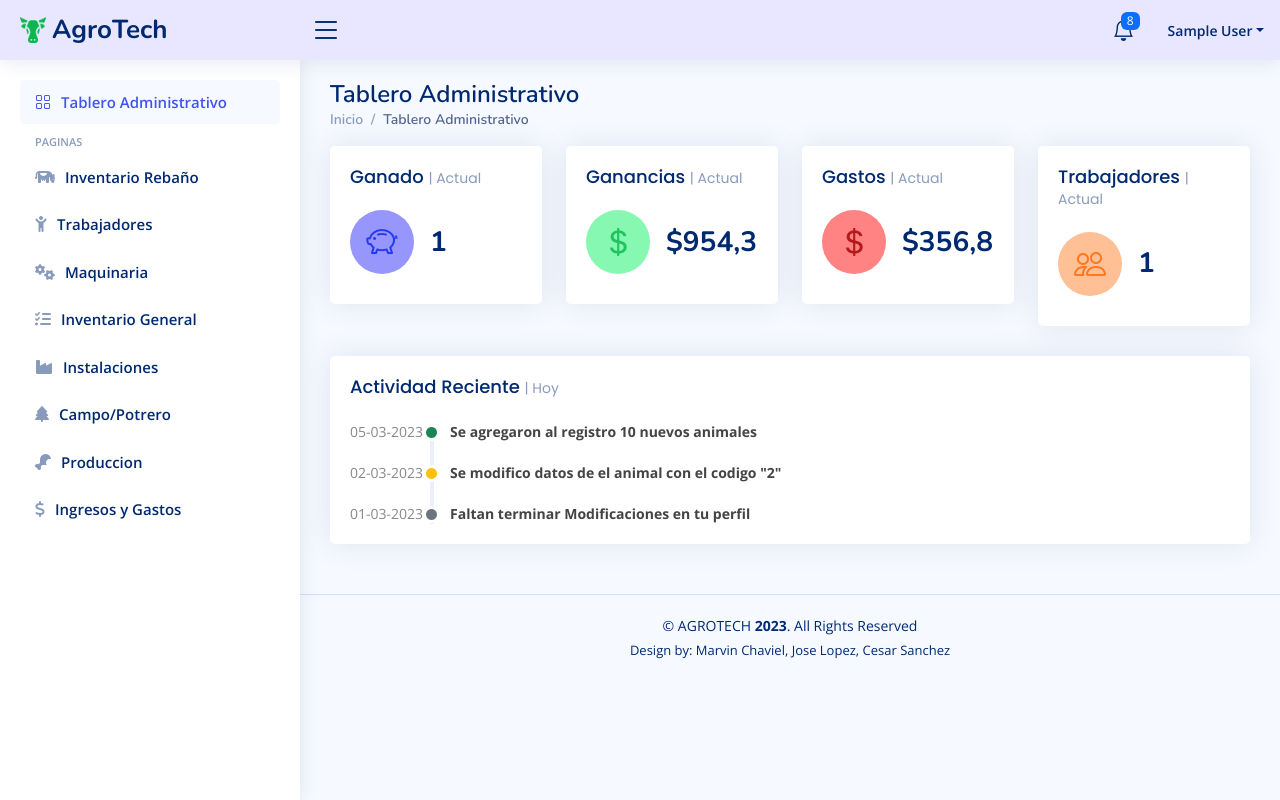
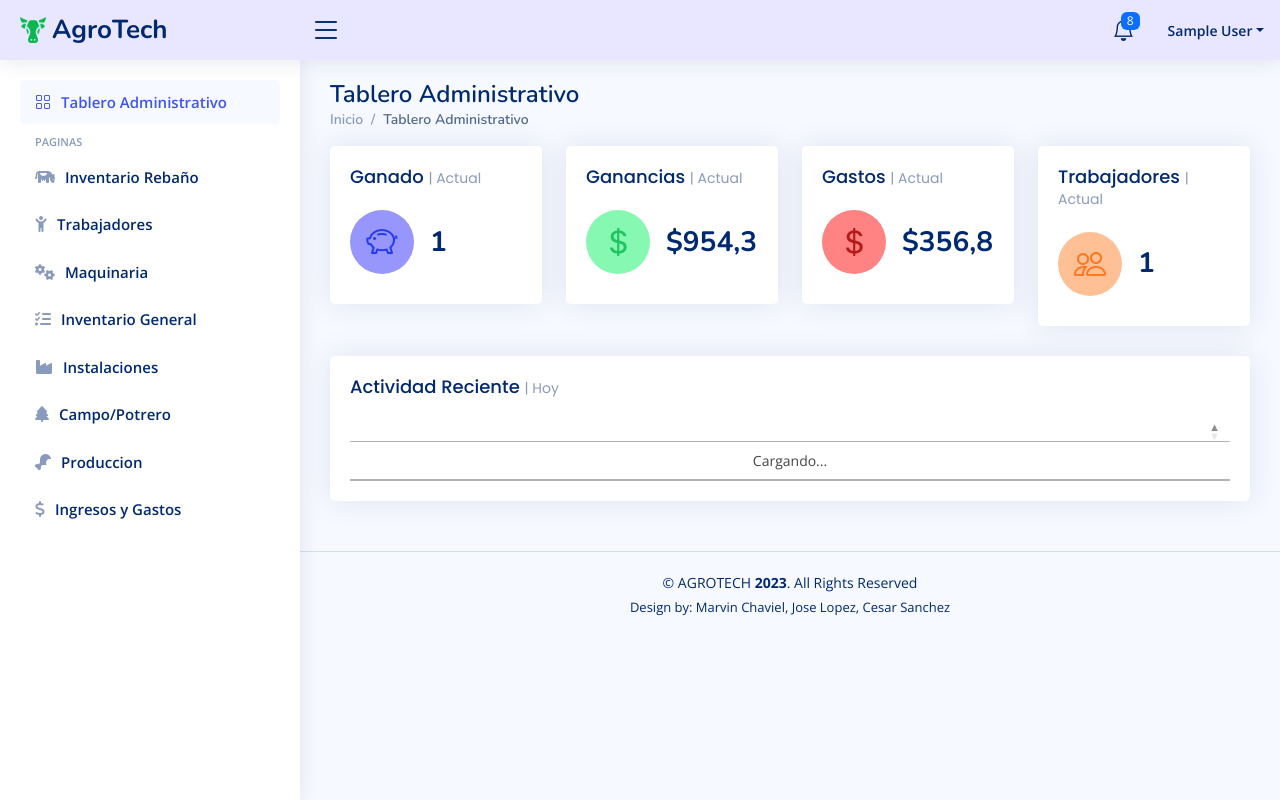
Before and after one commit to Marv1nChaviel/Agrotech, a PHP site: page /Principal.php in a window 1280 px wide. Run offline with PHP 8.4, Linux system fonts and the light colour scheme; the visitor is signed in with stand-in values (Sample User, id 1); tables that the repository leaves empty or names only in its code hold one stand-in row (values such as "Sample post"); lists and menus that the app fills with data are empty; some libraries are stand-ins or nearby versions.

Commit message:
Agregada tabla en pagina principal

```diff
--- a/Principal.php
+++ b/Principal.php
@@ -22,6 +22,8 @@
     <!-- Vendor CSS Files -->
     <link href="assets/vendor/bootstrap/css/bootstrap.min.css" rel="stylesheet">
     <link href="assets/vendor/bootstrap-icons/bootstrap-icons.css" rel="stylesheet">
+    <link rel="stylesheet" href="assets/css/jquery.dataTables.min.css">
+    <link rel="stylesheet" href="assets/css/responsive.dataTables.min.css">
     <link rel="stylesheet" href="assets/css/cargando.css">
 
 
@@ -174,32 +176,21 @@
 
                                     <div class="activity">
 
-                                        <div class="activity-item d-flex">
-                                            <div class="activite-label">05-03-2023</div>
-                                            <i
-                                                class='bi bi-circle-fill activity-badge text-success align-self-start'></i>
-                                            <div class="activity-content">
-                                               <b>Se agregaron al registro 10 nuevos animales</b>
-                                            </div>
-                                        </div><!-- End activity item-->
+                                        <!--=======Inicio TABLA--------------------------------------------------- =======   -->
+                                        <table id="ActividadReciente" class="responsive" style="width:100%">
+                                            <thead>
+                                                <tr>
+                                                    <!-- <th>ID_Maquinaria</th> -->
+                                                    <th></th>
+                                                </tr>
+                                            </thead>
+                                            <tbody>
 
+                                            </tbody>
+                                            <tfoot>
 
-                                        <div class="activity-item d-flex">
-                                            <div class="activite-label">02-03-2023</div>
-                                            <i
-                                                class='bi bi-circle-fill activity-badge text-warning align-self-start'></i>
-                                            <div class="activity-content">
-                                                <b>Se modifico datos de el animal con el codigo "2"</b>
-                                            </div>
-                                        </div><!-- End activity item-->
-
-                                        <div class="activity-item d-flex">
-                                            <div class="activite-label">01-03-2023</div>
-                                            <i class='bi bi-circle-fill activity-badge text-muted align-self-start'></i>
-                                            <div class="activity-content">
-                                                <b>Faltan terminar Modificaciones en tu perfil</b>
-                                            </div>
-                                        </div><!-- End activity item-->
+                                            </tfoot>
+                                        </table>
 
                                     </div>
 
@@ -230,6 +221,9 @@
     <script src="assets/vendor/bootstrap/js/bootstrap.bundle.min.js"></script>
     <script src="assets/js/jquery-3.5.1.js"></script>
 
+    <script src="assets/js/jquery.dataTables.min.js"></script>
+    <script src="assets/js/dataTables.responsive.min.js"></script>
+
     <!-- Template Main JS File -->
     <script src="assets/js/main.js"></script>
     <script src="https://kit.fontawesome.com/76b5f911f3.js" crossorigin="anonymous"></script>
@@ -249,6 +243,35 @@
             }
         })
     });
+// Tabla de pagina principal de actividad reciente inicialzacion y configuracion
+    $(document).ready(function() {
+        $('#ActividadReciente').DataTable({
+            scrollY: '200px',
+            scrollCollapse: true,
+            searching: false,
+            paging: false,
+            info: false,
+            ajax: {
+                url: '',
+                dataSrc: '',
+            },
+            // Aqui definimos caracteristicas de la tabla y
+            // evitamos que la columna 0 y la 10 sean buscables y no se puedan ordenar
+            columns: [
+                {
+                    data: 'ActividadReciente'
+                },
+            ],
+            language: {
+                url: './assets/es-ES.json'
+            },
+            lengthMenu: [
+                [10],
+                ['10 Filas']
+            ],
+        });
+
+    });
     </script>
 </body>
 
```
Also changed, not shown: BackEnd/Consulta_Actividad_Reciente.php (added, +16 -0 lines).
